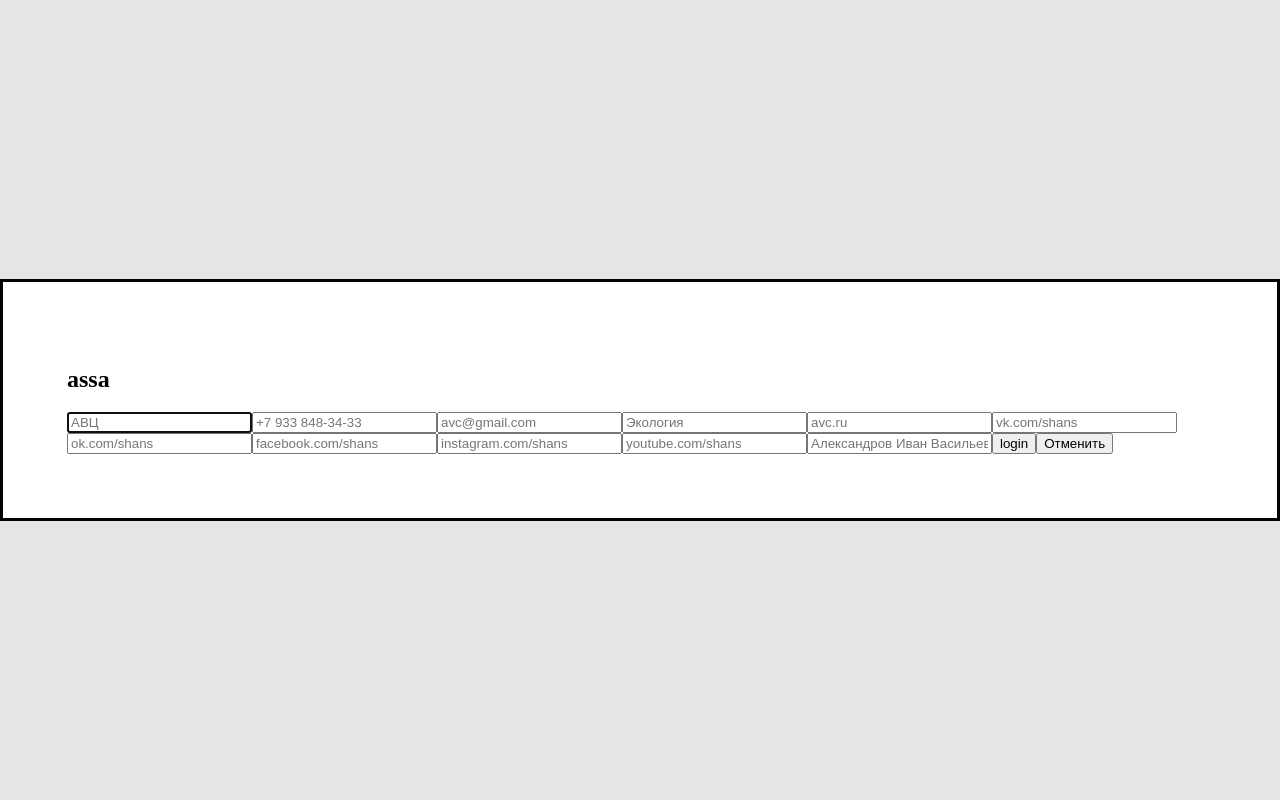
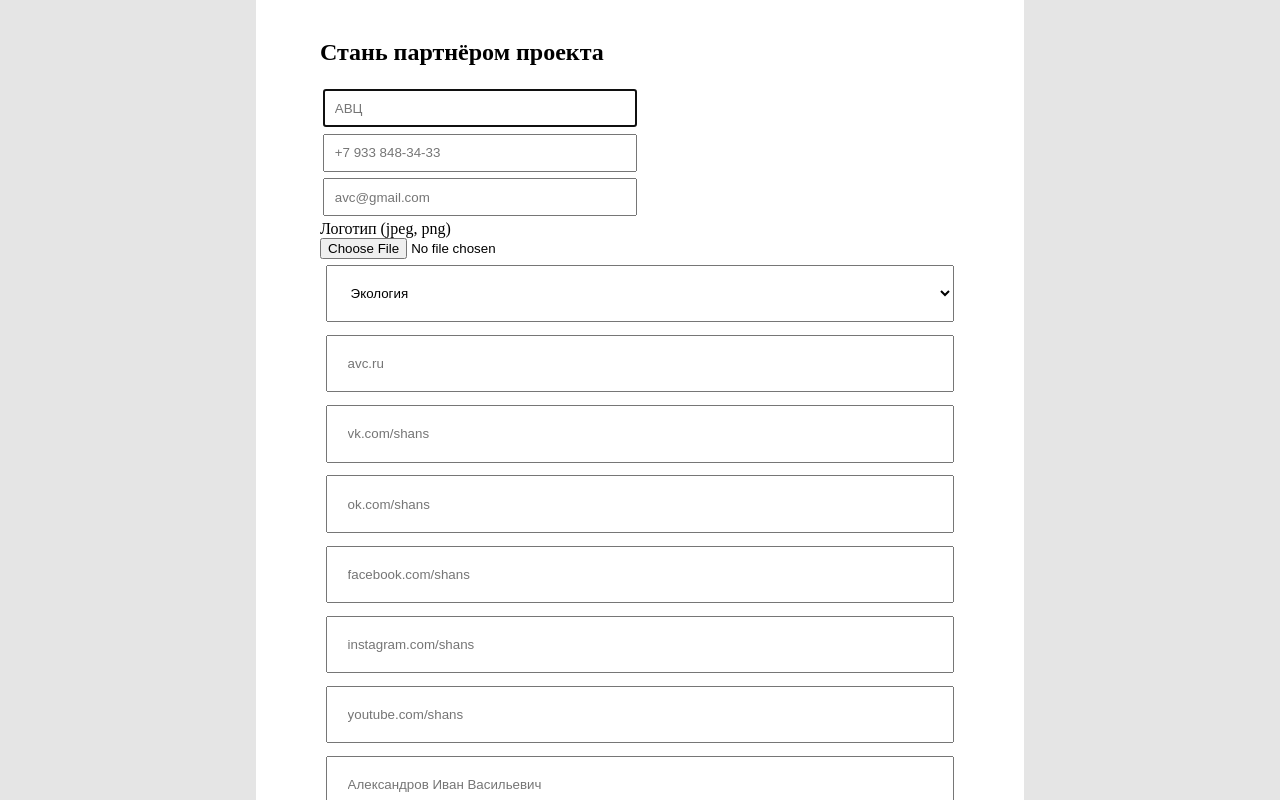
Before and after one commit to KateGoncharik/coding-test-task, a website with bundled scripts: page index.html in a window 1280 px wide. Both pictures are taken after a click on the button "Написать". Built offline with nearby package versions, Linux system fonts and the light colour scheme.

Commit message:
feat: update inputs

```diff
--- /dev/null
+++ b/src/components/data.js
@@ -0,0 +1,17 @@
+const inputsData = [
+  { name: 'website', placeholder: 'avc.ru', className: 'form-input', type: 'text' },
+  { name: 'vk', placeholder: 'vk.com/shans', className: 'form-input', type: 'text' },
+  { name: 'ok', placeholder: 'ok.com/shans', className: 'form-input', type: 'text' },
+  { name: 'fb', placeholder: 'facebook.com/shans', className: 'form-input', type: 'text' },
+  { name: 'inst', placeholder: 'instagram.com/shans', className: 'form-input', type: 'text' },
+  { name: 'youtube', placeholder: 'youtube.com/shans', className: 'form-input', type: 'text' },
+  { name: 'leader', placeholder: 'Александров Иван Васильевич', className: 'form-input', type: 'text' },
+];
+
+const requiredInputsData = [
+  { name: 'org-name', placeholder: 'АВЦ', className: 'form-input', type: 'text' },
+  { name: 'telephone', placeholder: '+7 933 848-34-33', className: 'form-input', type: 'tel' },
+  { name: 'email', placeholder: 'avc@gmail.com', className: 'form-input', type: 'email' },
+];
+
+export { inputsData, requiredInputsData };
--- a/src/components/form.js
+++ b/src/components/form.js
@@ -1,32 +1,10 @@
 import { Component } from '../component.js';
-
-const inputsData = [
-  { name: 'org-name', placeholder: 'АВЦ', className: 'form-input' },
-  { name: 'telephone', placeholder: '+7 933 848-34-33', className: 'form-input' },
-  { name: 'email', placeholder: 'avc@gmail.com', className: 'form-input' },
-  { name: 'sphere', placeholder: 'Экология', className: 'form-input' },
-  { name: 'website', placeholder: 'avc.ru', className: 'form-input' },
-  { name: 'vk', placeholder: 'vk.com/shans', className: 'form-input' },
-  { name: 'ok', placeholder: 'ok.com/shans', className: 'form-input' },
-  { name: 'fb', placeholder: 'facebook.com/shans', className: 'form-input' },
-  { name: 'inst', placeholder: 'instagram.com/shans', className: 'form-input' },
-  { name: 'youtube', placeholder: 'youtube.com/shans', className: 'form-input' },
-  { name: 'leader', placeholder: 'Александров Иван Васильевич', className: 'form-input' },
-];
-
-const createInputs = () => {
-  return inputsData.map((inputData) => {
-    const input = new Component({ tag: 'input', className: inputData.className });
-    input.setAttribute('name', inputData.name);
-    input.setAttribute('placeholder', inputData.placeholder);
-    return input;
-  });
-};
+import { createFormHeaderInputs, createInputs, createSelect } from './inputs.js';
 
 const loginButton = new Component({
   tag: 'button',
-  className: 'login-button',
-  text: 'login',
+  className: 'become-member-button',
+  text: 'Стать партнёром проекта',
 });
 
 loginButton.addListener('click', (e) => {
@@ -45,13 +23,18 @@ const closeModal = () => {
 
 cancelButton.addListener('click', closeModal);
 
-const loginInput = new Component({ tag: 'input', className: 'login-input' });
-loginInput.setAttribute('name', 'login');
+const uploadPhotoInput = new Component({ tag: 'input' });
+uploadPhotoInput.setAttribute('name', 'upload');
+uploadPhotoInput.setAttribute('type', 'file');
+const labelForUpload = new Component({ tag: 'label', text: 'Логотип (jpeg, png)' });
+labelForUpload.setAttribute('for', 'upload');
 
-loginInput.setAttribute('placeholder', 'login');
-
-export const authForm = new Component(
-  { tag: 'form', className: 'auth-form' },
+export const becomeMemberForm = new Component(
+  { tag: 'form', className: 'become-member-form' },
+  createFormHeaderInputs(),
+  labelForUpload,
+  uploadPhotoInput,
+  createSelect(),
   ...createInputs(),
   loginButton,
   cancelButton
--- /dev/null
+++ b/src/components/inputs.js
@@ -0,0 +1,40 @@
+import { Component } from '../component.js';
+import { inputsData, requiredInputsData } from './data.js';
+
+const createInputs = () => {
+  return inputsData.map((inputData) => {
+    const input = new Component({ tag: 'input', className: inputData.className });
+    input.setAttribute('name', inputData.name);
+    input.setAttribute('type', inputData.type);
+    input.setAttribute('placeholder', inputData.placeholder);
+    return input;
+  });
+};
+
+const createFormHeaderInputs = () => {
+  const formHeaderInputsWrapper = new Component(
+    { className: 'form-header-inputs-wrapper' },
+    ...requiredInputsData.map((inputData) => {
+      const input = new Component({ tag: 'input', className: inputData.className });
+      input.setAttribute('name', inputData.name);
+      input.setAttribute('placeholder', inputData.placeholder);
+      return input;
+    })
+  );
+  return formHeaderInputsWrapper;
+};
+
+const createSelect = () => {
+  const economyOption = new Component({ tag: 'option', className: '', text: 'Экономика' });
+  economyOption.setAttribute('value', 'Экономика');
+
+  const ecologyOption = new Component({ tag: 'option', className: '', text: 'Экология' });
+  ecologyOption.setAttribute('selected', true);
+  ecologyOption.setAttribute('value', 'Экология');
+
+  const sphereSelect = new Component({ tag: 'select', className: 'sphere-select' }, economyOption, ecologyOption);
+  sphereSelect.setAttribute('name', 'sphere');
+  return sphereSelect;
+};
+
+export { createFormHeaderInputs, createInputs, createSelect };
--- a/src/components/modal.js
+++ b/src/components/modal.js
@@ -1,8 +1,12 @@
 import { Component } from '../component.js';
-import { authForm } from './form.js';
+import { becomeMemberForm } from './form.js';
 
-const authFormTitle = new Component({ tag: 'h2', text: 'assa', className: 'auth-form-title' });
-const modalContainer = new Component({ className: 'modal-container' }, authFormTitle, authForm);
+const authFormTitle = new Component({
+  tag: 'h2',
+  text: 'Стань партнёром проекта',
+  className: 'become-membre-form-title',
+});
+const modalContainer = new Component({ className: 'modal-container' }, authFormTitle, becomeMemberForm);
 
 const modal = new Component({ tag: 'dialog', className: 'dialog' }, modalContainer);
 
--- a/style.css
+++ b/style.css
@@ -12,5 +12,26 @@
 }
 
 .dialog {
+  width: 50%;
   padding: 5%;
+  border: none;
 }
+
+.become-member-form {
+  display: flex;
+  flex-direction: column;
+  justify-content: space-between;
+  border: none;
+  gap: 5;
+}
+
+.form-input, .sphere-select {
+  padding: 3%;
+  margin: 1%;
+}
+
+.form-header-inputs-wrapper {
+  width: 50%;
+  display: flex;
+  flex-direction: column;
+}
```
